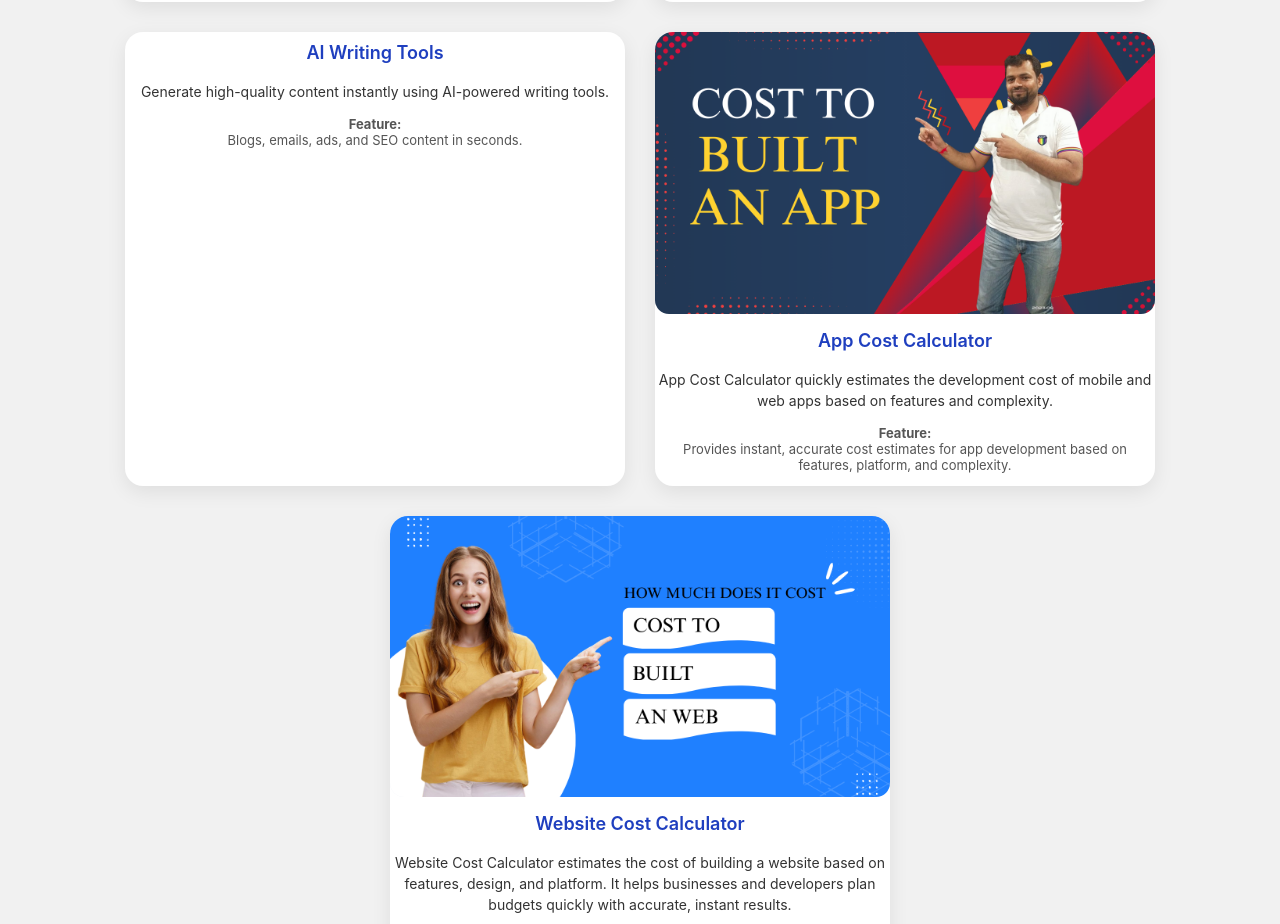
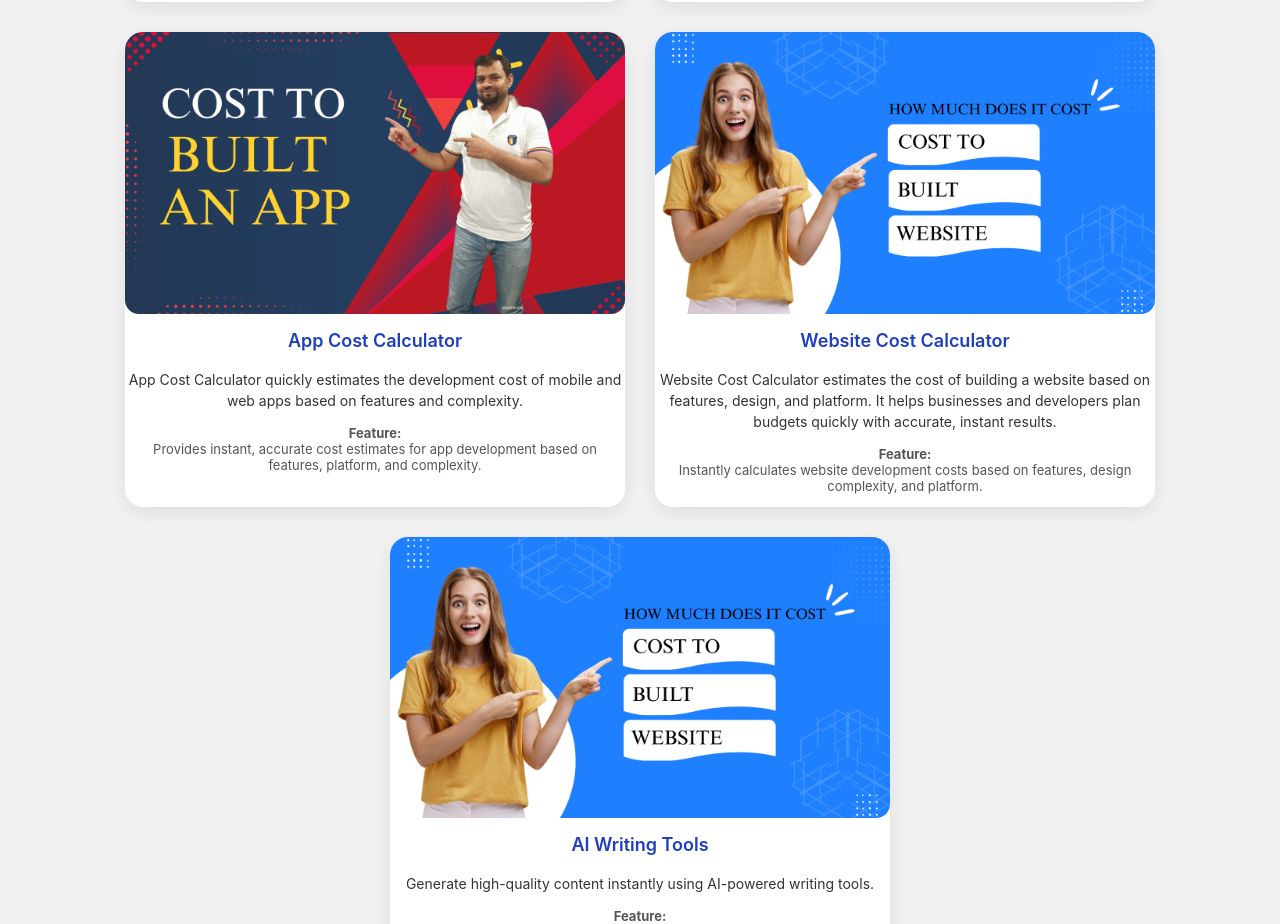
Before and after one commit to Sajid-sid/Aspire-Tools-Page, a React (Vite) app: page / in a window 1280 px wide. Shown: the part 615-1539 px from the top of the page. Built offline with nearby package versions, Linux system fonts and the light colour scheme.

Commit message:
change web image

```diff
--- a/src/App.jsx
+++ b/src/App.jsx
@@ -1,7 +1,7 @@
 import { motion } from "framer-motion";
 import word from "./assets/word2pdf.png";
 import Amazon from "./assets/Amazon1.png";
-import web from "./assets/App.png";
+import web from "./assets/web.png";
 import app from "./assets/app2.png";
 import "./App.css";
 
@@ -55,15 +55,7 @@ function App() {
       image: Amazon,
       link: "https://wheat-goose-528320.hostingersite.com/",
     },
-    {
-      name: "AI Writing Tools",
-      description:
-        "Generate high-quality content instantly using AI-powered writing tools.",
-      feature:
-        "Blogs, emails, ads, and SEO content in seconds.",
-      image: null,
-      link: null,
-    },
+
        {name:"App Cost Calculator",
       description:(<>App Cost Calculator quickly estimates the development cost of mobile and web apps based on features and complexity.
 </>),feature:"Provides instant, accurate cost estimates for app development based on features, platform, and complexity.",
@@ -74,7 +66,16 @@ link:"https://project-cost-calculator-olive.vercel.app/"},
 It helps businesses and developers plan budgets quickly with accurate, instant results.
 </>),feature:"Instantly calculates website development costs based on features, design complexity, and platform.",
 image:web,
-link:"https://website-calculator-gold.vercel.app/"}
+link:"https://website-calculator-gold.vercel.app/"},
+    {
+      name: "AI Writing Tools",
+      description:
+        "Generate high-quality content instantly using AI-powered writing tools.",
+      feature:
+        "Blogs, emails, ads, and SEO content in seconds.",
+      image: web,
+      link: null,
+    },
   ];
 
   return (
```
Also changed, not shown: src/assets/App.png (deleted), src/assets/web.png (added).
